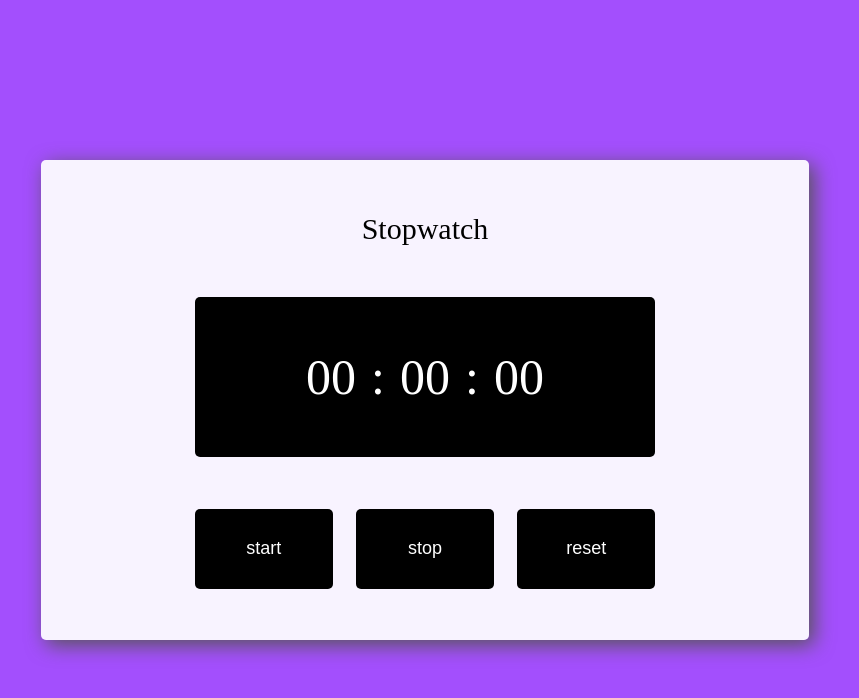
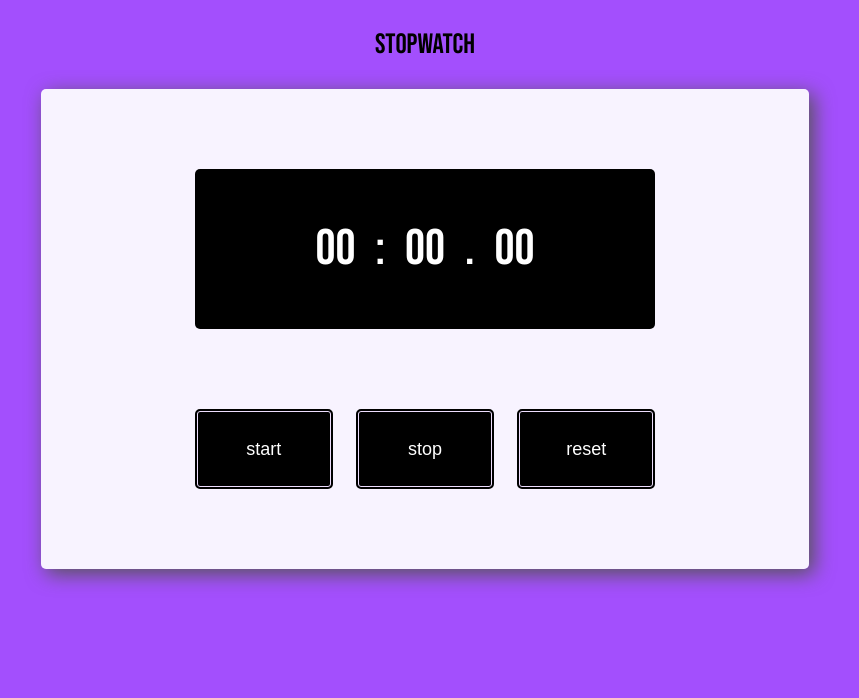
Before and after one commit to DavydMarkosian/Pet-Projects, a plain HTML site: page index.html in a window 1280 px wide. Shown: the whole page, without its empty margins (215-1074 px from the left). Drawn offline with Linux system fonts and the light colour scheme.

Commit message:
stiles changed

```diff
--- a/index.html
+++ b/index.html
@@ -4,16 +4,19 @@
     <meta charset="UTF-8"  name="viewport" content="width=device-width, initial-scale=1">
     <title>Stopwatch</title>
     <link rel="stylesheet" href="style.css">
+    <link rel="preconnect" href="https://fonts.googleapis.com">
+    <link rel="preconnect" href="https://fonts.gstatic.com" crossorigin>
+    <link href="https://fonts.googleapis.com/css2?family=Bebas+Neue&family=Roboto:ital,wght@0,100;0,300;0,400;0,500;0,700;0,900;1,100;1,300;1,400;1,500;1,700;1,900&display=swap" rel="stylesheet">
 </head>
 <body>
 <div class="wrap">
+    <p id="title" class="bebas-neue-regular">Stopwatch</p>
     <div class="main_block">
-        <p id="title">Stopwatch</p>
-        <div class="time w_inner ">
+        <div class="time w_inner bebas-neue-regular">
             <span id="minutes" class="fixed_numbs" >00</span>
             <span>:</span>
             <span id="seconds" class="fixed_numbs" >00</span>
-            <span>:</span>
+            <span>.</span>
             <span id="milliseconds" class="fixed_numbs">00</span>
         </div>
         <div class="buttons w_inner ">
--- a/style.css
+++ b/style.css
@@ -7,8 +7,9 @@ body {
 .wrap {
     height: 100vh;
     display: flex;
-    justify-content: center;
+    justify-content: start;
     align-items: center;
+    flex-direction: column;
 }
 
 .main_block {
@@ -50,9 +51,9 @@ button {
     width: 30%;
     height: 10vh;
     background-color: black;
-    border: none;
+    border: 2px black solid;
     font-size: 18px;
-
+    box-shadow: inset 0 0 0 1px rgb(237, 221, 253);
 }
 button:hover{
     cursor: pointer;
@@ -66,8 +67,12 @@ button:hover{
     justify-content: space-between;
 }
 #title{
-    margin: 0;
-    font-size: 30px;
+    font-size: 28px;
+}
+.bebas-neue-regular {
+    font-family: "Bebas Neue", sans-serif;
+    font-weight: 400;
+    font-style: normal;
 }
 
 
```
